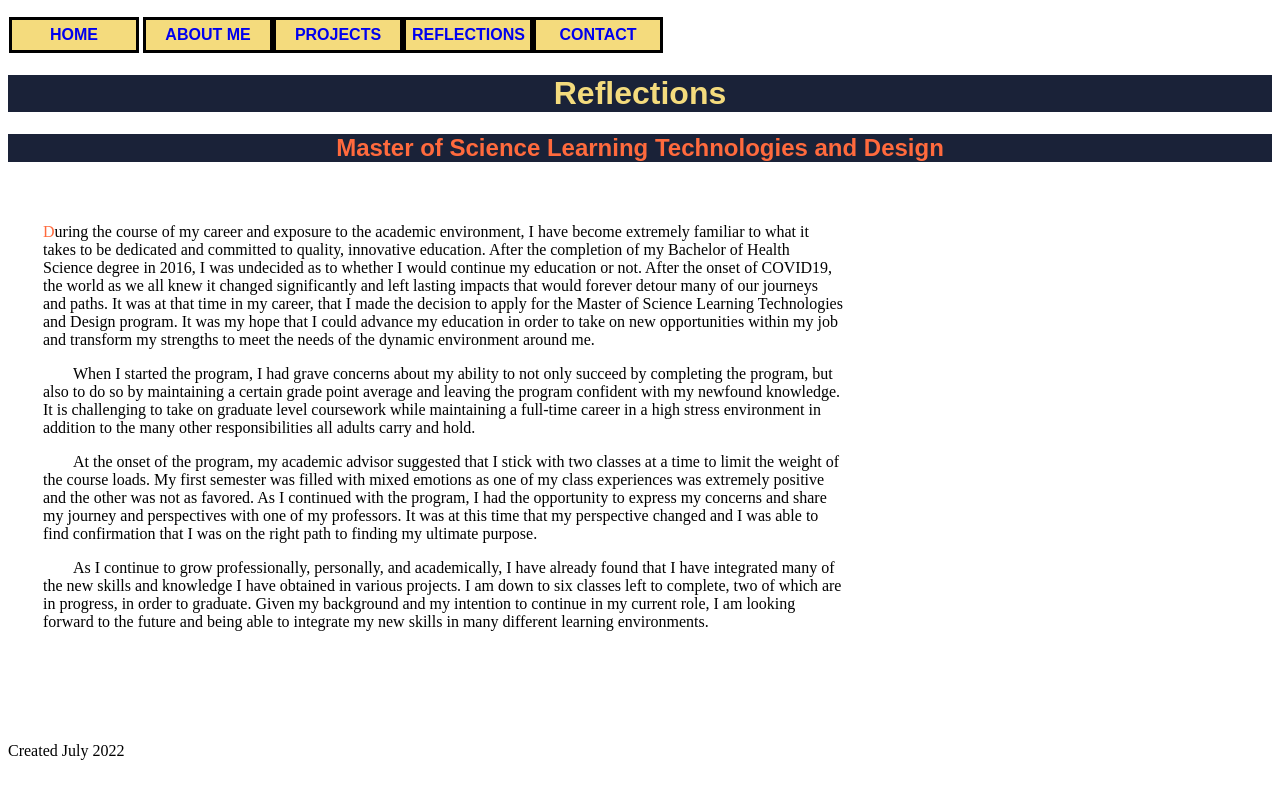
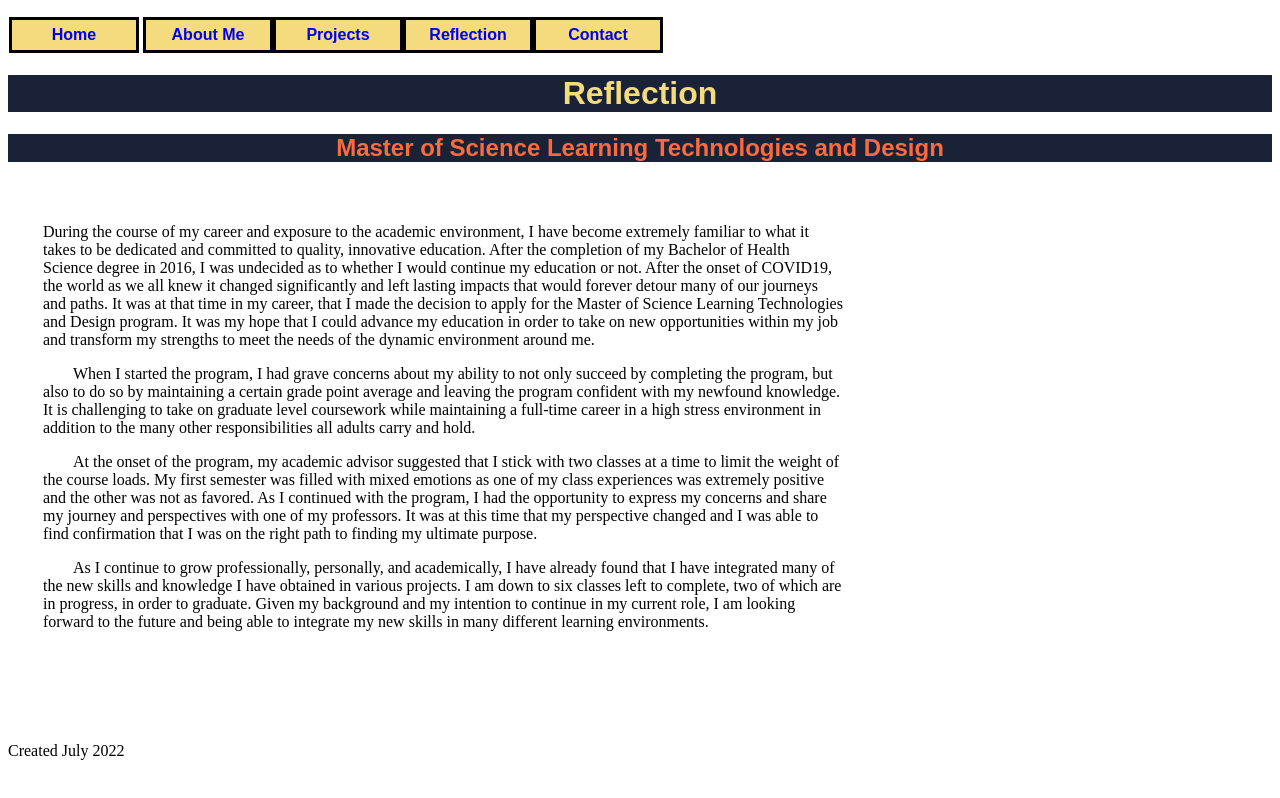
Before and after one commit to maynecd/maynecd.github.io, a plain HTML site: page islt_7355/reflection.html in a window 1280 px wide. Drawn offline with Linux system fonts and the light colour scheme.

Commit message:
Add files via upload

```diff
--- a/islt_7355/reflection.html
+++ b/islt_7355/reflection.html
@@ -12,7 +12,7 @@
 <html lang="en-US">
     <head>
         <meta charset="utf-8">
-        <title>REFLECTION</title>
+        <title>Reflection</title>
             <link rel="stylesheet" href="style.css">
             <link rel="stylesheet" href="nav.css">
         </head>
@@ -20,20 +20,20 @@
     <p style="font-family: sans-serif"></p>
     <nav>
         <ul>
-            <li class="active"><a href="index.html">HOME</a></li>
-            <li><a href="about.html">ABOUT ME</a>
-            <li><a href="project.html">PROJECTS</a>
+            <li class="active"><a href="index.html">Home</a></li>
+            <li><a href="about.html">About Me</a>
+            <li><a href="project.html">Projects</a>
                 <ul>
                     <li><a href="#">Link 1</a></li>
                     <li><a href="#">Link 2</a></li>
                     <li><a href="#">Link 3</a></li>
                 </ul>
-            <li><a href="reflection.html">REFLECTIONS</a>
-                <li><a href="#contact">CONTACT</a>
+            <li><a href="reflection.html">Reflection</a>
+                <li><a href="#contact">Contact</a>
             </ul>
     </nav>
     <header>
-        <h1>Reflections</h1>
+        <h1>Reflection</h1>
         <h2>Master of Science Learning Technologies and Design</h2>
     </header>
 <main>
--- a/islt_7355/style.css
+++ b/islt_7355/style.css
@@ -13,7 +13,6 @@ header h2 {
    background-color: #1A2238;
    min-height: 100%;
 }
-p:first-of-type:first-letter {color: #FF6A3D;}
 P+P {text-indent: 30px;}
 .box-one {
    width: 800px;
```
Also changed, not shown: islt_7355/about.html (+4 -4 lines), islt_7355/index.html (+5 -5 lines), islt_7355/project.html (+5 -5 lines).
